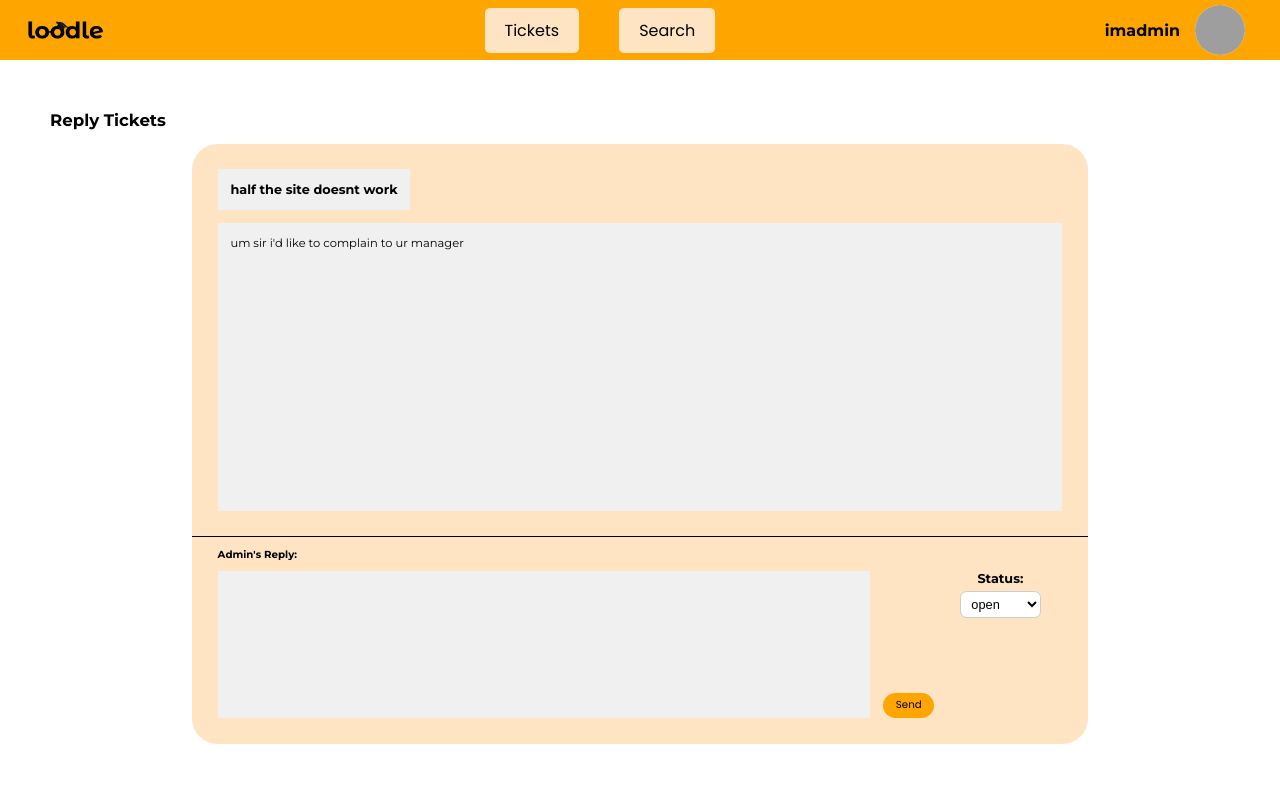
After one commit to JackNJH/gamified-learning-system, a PHP site: page /admin/ticketsReply.php?ticketID=1 in a window 1280 px wide. The commit adds this page. Run offline with PHP 8.4, Linux system fonts and the light colour scheme; a user stored in the database is signed in; data comes from the database, SQL or seed files in the repository; grey boxes are pictures that could not be loaded.

Commit message:
reply to tickets function

```diff
--- /dev/null
+++ b/admin/ticketsReply.php
@@ -0,0 +1,244 @@
+<?php
+    require '../modules/config.php';
+    if ($role != 'admin'){
+        header('Location: ../index.php');
+        die;
+    }
+
+    include '../components/header.php'; // Header
+
+    if(isset($_GET['ticketID'])) {
+        $ticketID = $_GET['ticketID'];
+
+        $query = "SELECT TicketCtgy, TicketDesc, TicketAttch, TicketStat FROM tickets WHERE TicketID = $ticketID";
+        $result = mysqli_query($conn, $query);
+        $ticketDetails = mysqli_fetch_assoc($result);
+
+    } else {
+        header('Location: tickets.php');
+        exit();
+    }
+?>
+
+<!DOCTYPE html>
+<html lang="en">
+<head>
+<meta charset="UTF-8">
+<meta name="viewport" content="width=device-width, initial-scale=1.0">
+<link rel="stylesheet" href="../css/h2_title.css">
+<title>Tickets</title>
+<style>
+    .page-container {
+        display: flex;
+        justify-content: center;
+        height: 75vh;
+        font-family: 'Montserrat', sans-serif;
+    }
+
+    .section-container {
+        width: 70%;
+        height: 100%;
+        display: flex;
+        border-radius: 2vw;
+        background-color: bisque;
+        flex-direction: column;
+    }
+
+    .ticket-title {
+        padding: 1vw;
+        margin: 2vw;
+        margin-bottom: 1vw;
+        background-color: #F0F0F0;
+        display: inline-block;
+        width: fit-content;
+    }
+
+    .ticket-title h3 {
+        margin: 0;
+        color: black;
+        font-size: 1vw;
+    }
+
+    .ticket-description {
+        padding: 1vw;
+        padding-top: 0;
+        padding-bottom: 0;
+        margin: 2vw;
+        margin-top: 0;
+        background-color: #F0F0F0;
+        height: 50%;
+        overflow: auto;
+        line-height: 1.7;
+    }
+
+    .ticket-description-text{
+        font-size: 0.9vw;
+    }
+
+    .horizontal-line {
+        border-top: 1px solid black;
+
+    }
+
+    .admin-reply-label {
+        margin-left: 2vw;
+        font-weight: bold;
+        font-size: 0.8vw;
+    }
+
+    .reply-container {
+        display: flex;
+        flex-direction: row;
+        height: 30%;
+    }
+
+    .admin-reply {
+        padding: 1vw;
+        margin: 2vw;
+        margin-top: 0;
+        margin-right: 1vw;
+        background-color: #F0F0F0;
+        line-height: 1.7;
+        width: 70%;
+    }
+
+    .admin-reply[contenteditable="true"] {
+        overflow: auto;
+    }
+
+    .send-button {
+        background-color: orange;
+        margin: 2vw;
+        margin-left: 0;
+        color: black;
+        border: none;
+        border-radius: 1vw;
+        cursor: pointer;
+        font-family: 'Poppins', sans-serif;
+        transition: background-color 0.3s;
+        font-size: 0.8vw;
+        width: 4vw;
+        height: 2vw;
+        align-self: flex-end;
+    }
+
+    .send-button:hover {
+        background-color: darkorange;
+        font-weight: bold;
+        color: white;
+    }
+
+    .status-container {
+        display: flex;
+        flex-direction: column;
+        justify-content: flex-start;
+        align-items: flex-start;
+    }
+
+    .status-label {
+        font-size: 1vw;
+        color: black;
+        font-weight: bold;
+        align-self: center;
+        margin-bottom: 0.4vw;
+    }
+
+    .status-dropdown {
+        font-size: 1vw;
+        border: 1px solid #ccc;
+        border-radius: 0.5vw;
+        padding: 0.3vw 0.5vw;
+        background-color: white;
+        color: black;
+        cursor: pointer;
+    }
+
+    .status-dropdown:hover {
+        background-color: #f9f9f9;
+    }
+
+    .status-dropdown option[value="open"] {
+        background-color: lightgreen;
+    }
+
+    .status-dropdown option[value="closed"] {
+        background-color: lightcoral;
+    }
+
+    .status-dropdown option[value="pending"] {
+        background-color: lightgoldenrodyellow;
+    }
+
+
+</style>
+</head>
+
+<body>
+<h2>Reply Tickets</h2>
+
+<div class="page-container">
+    <div class="section-container">
+        <div class="ticket-title">
+            <h3><?php echo $ticketDetails['TicketCtgy']; ?></h3>
+        </div>
+        <div class="ticket-description">
+            <p class="ticket-description-text"><?php echo $ticketDetails['TicketDesc']; ?></p>
+            <?php if(!empty($ticketDetails['TicketAttch'])): ?>
+                <img src="<?php echo $ticketDetails['TicketAttch']; ?>" alt="Ticket Attachment"><br>
+                <a href="<?php echo $ticketDetails['TicketAttch']; ?>" download>Download Attachment</a><br>
+            <?php endif; ?>
+        </div>
+        <div class="horizontal-line"></div>
+        <p class="admin-reply-label">Admin's Reply:</p>
+        <div class="reply-container">
+            <div class="admin-reply" contenteditable="true"></div>
+            <button class="send-button" onclick="sendReply()">Send</button>
+            <div class="status-container">
+                <label for="status-dropdown" class="status-label">Status: </label>
+                <select id="status-dropdown" class="status-dropdown" onchange="updateStatus()">
+                    <?php
+                    $statuses = array("open", "closed", "pending");
+                    foreach ($statuses as $status) {
+                        $selected = ($ticketDetails['TicketStat'] == $status) ? "selected" : "";
+                        echo "<option value=\"$status\" $selected>$status</option>";
+                    }
+                    ?>
+                </select>
+            </div>
+        </div>
+    </div>
+</div>
+
+
+<script>
+    function sendReply() {
+        var replyContent = document.querySelector('.admin-reply').innerText.trim();
+        if (replyContent !== '') {
+            var confirmation = confirm("Are you sure you want to send this reply?");
+            if (confirmation) {
+                alert("Reply sent to user's email!");
+                document.querySelector('.admin-reply').innerText = '';
+            }
+        } else {
+            alert("Please enter a reply before sending.");
+        }
+    }
+
+    function updateStatus() {
+        var status = document.getElementById('status-dropdown').value;
+        var ticketID = <?php echo $ticketID; ?>;
+
+        var xhr = new XMLHttpRequest();
+        xhr.onreadystatechange = function() {
+            if (xhr.readyState == 4 && xhr.status == 200) {
+                console.log(xhr.responseText);
+            }
+        };
+        xhr.open("POST", "../modules/update_ticket_status.php", true);
+        xhr.setRequestHeader("Content-Type", "application/x-www-form-urlencoded");
+        xhr.send("ticketID=" + ticketID + "&status=" + status);
+    }
+</script>
+
+</body>
+</html>
```
Also changed, not shown: admin/tickets.php (+14 -3 lines), modules/update_ticket_status.php (added, +19 -0 lines), uploads/tickets/1/2d8f2dfd613f960a4cc189b20a6a58163f565c67.png (added).
